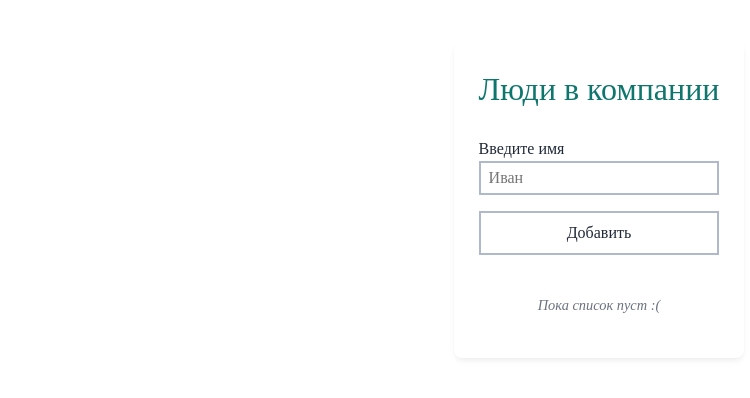
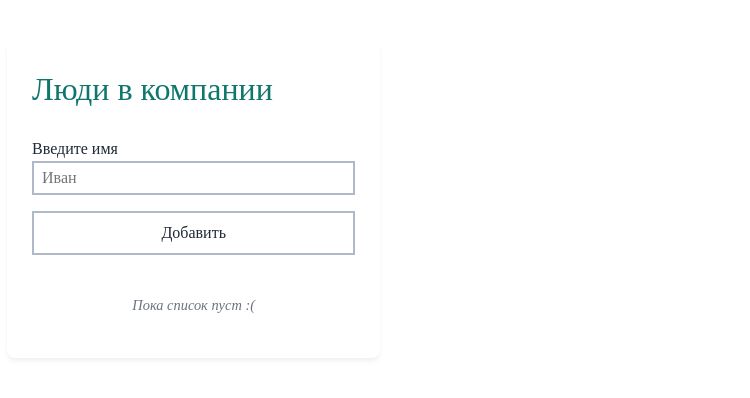
Before and after one commit to gh6u9do/Splitwise, a React (Vite) app: page / in a window 1280 px wide. Shown: the top 398 px of the page, without its empty margins (41-791 px from the left). Built offline with nearby package versions, Linux system fonts and the light colour scheme.

Commit message:
added Settlement component

```diff
--- a/src/App.module.css
+++ b/src/App.module.css
@@ -1,7 +1,7 @@
 .wrapper {
-    display: flex;
-    align-items: start;
-    justify-content: center;
+    display: grid;
+    grid-template-columns: 1fr 1fr 1fr;
+    grid-template-rows: 2fr 1fr;
 
     inline-size: 100vw;
     block-size: 100vh;
--- a/src/App.tsx
+++ b/src/App.tsx
@@ -1,13 +1,22 @@
-import { useState } from 'react';
+import { useState, useMemo } from 'react';
 import styles from './App.module.css';
 import { FriendManager } from './components/FriendManager/FriendManager';
 import { ExpenseForm, type TExpense } from './components/ExpenseForm/ExpenseForm';
 import { ExpenseList } from './components/ExpenseList/ExpenseList';
+import { Settlement } from './components/Settlement/Settlement';
 
 // тип друга
 export type TFriend = {
   id: string,
   name: string
+}
+
+// тип транзакции
+export type TTransaction = {
+  id: string,
+  fromId: string,
+  amount: number,
+  toId: string
 }
 
 function App() {
@@ -17,17 +26,107 @@ function App() {
   // стейт трат
   const [expenseList, setExpenseList] = useState<TExpense[]>([]);
 
+
+
+  // узнаем чистый баланс каждого по итогам трат
+  const debts = useMemo(() => {
+    // проставляем для каждого друга нулевой баланс
+    let balances = friendsList.map((friend) => {
+      return {
+        id: friend.id,
+        balance: 0
+      }
+    });
+
+    // проходим по всем тратам и меняем баланс
+    expenseList.forEach((expense) => {
+      // считаем долю каждого
+      const part = expense.amount / friendsList.length;
+
+      // у всех списываем часть за трату
+      balances.forEach((balance) => {
+        // тому кто оплатил кладем на плюс долг друзей
+        if (balance.id == expense.friendId) {
+          balance.balance += part * (friendsList.length - 1);
+        } else {
+          balance.balance -= part;
+        }
+      })
+    })
+
+
+    // считаем должников
+    const debtors = balances
+      // сначала находим только тех кто у кого баланс отрицательный
+      .filter((balance) => balance.balance < -0.01 )
+      // переводим отрицательный баланс в положительное значение для удобства
+      .map((balance) => ({...balance, balance: Math.abs(balance.balance)})
+    );
+
+
+    // считаем кредиторов
+    const creditors = balances.filter((balances) => balances.balance > 0.01);
+
+
+    // массив для транзакций
+    const transactions:TTransaction[] = [];
+
+    // индекс должников
+    let debtorsIndex = 0;
+    // индекс кредиторов
+    let creditorsIndex = 0;
+
+    // сводим должников и кредиторов
+    while(debtorsIndex < debtors.length && creditorsIndex < creditors.length) {
+      // берем конкретного должника
+      const debtor = debtors[debtorsIndex];
+      // берем конкретного кредитора
+      const creditor = creditors[creditorsIndex];
+
+      // узнаем сколько должник должен перекинуть кредитору
+      const transactionValue = Math.min(debtor.balance, creditor.balance);
+
+      // кладем транзицию в массив
+      transactions.push({
+        id: crypto.randomUUID(),
+        fromId: debtor.id,
+        amount: transactionValue,
+        toId: creditor.id
+      });
+
+      // вычитаем со счета должника сумму перевода кредитору
+      debtor.balance -= transactionValue;
+      // вычитаем со счета кредитора сумму перевода должника
+      creditor.balance -= transactionValue;
+
+      // если чей-то баланс закрылся - двигаем индекс дальше
+      if(debtor.balance < 0.01) {
+        debtorsIndex++;
+      }
+      if(creditor.balance < 0.01) {
+        creditorsIndex++;
+      }
+    }
+
+    // возвращаем объект с транзакциями
+    return transactions;
+
+  }, [friendsList, expenseList]);
+
+
+
   // функция добавления друга в стейт
   function addFriend(name: string) {
-      // добавляем нового человека в стейт, расширяя предыдущее значение
-      setFriendsList((prev) => [...prev, {id: crypto.randomUUID(), name}]);
+    // добавляем нового человека в стейт, расширяя предыдущее значение
+    setFriendsList((prev) => [...prev, { id: crypto.randomUUID(), name }]);
   }
 
   // функция удаления друга из стейта
   function deleteFriend(id: string) {
-      // возвращаем в стейт массив без элемента с переданным id
-      setFriendsList((prev) => prev.filter((friend) => friend.id !== id));
+    // возвращаем в стейт массив без элемента с переданным id
+    setFriendsList((prev) => prev.filter((friend) => friend.id !== id));
   }
+
 
 
   // функция добавления траты в стейт
@@ -40,9 +139,10 @@ function App() {
     setExpenseList((prev) => prev.filter((expense) => expense.id !== id));
   }
 
+
   return (
     <>
-     <section className={styles.wrapper}>
+      <section className={styles.wrapper}>
         <div className={styles['wrapper__section']}>
           <FriendManager
             addFriendAtList={addFriend}
@@ -59,11 +159,11 @@ function App() {
             />
           </div>
 
-        ): (
+        ) : (
           <div></div>
         )}
         {/* если трат в стейте нет - не показываем список */}
-        {expenseList.length > 0 && friendsList.length > 0  ?  (
+        {expenseList.length > 0 && friendsList.length > 0 ? (
           <div className={styles['wrapper__section']}>
             <ExpenseList
               expenses={expenseList}
@@ -74,7 +174,20 @@ function App() {
         ) : (
           <div></div>
         )}
-     </section>
+
+        {/* если в debts нет транзакций ниче не показываем */}
+        {debts.length > 0 ? (
+          <section>
+            <Settlement
+              friendList={friendsList}
+              transactions={debts}
+            />
+          </section>
+        ): (
+          <div></div>
+        )}
+
+      </section>
 
     </>
   )
--- a/src/components/ExpenseForm/ExpenseForm.tsx
+++ b/src/components/ExpenseForm/ExpenseForm.tsx
@@ -42,12 +42,18 @@ export const ExpenseForm = ({friendList, addExpense}: TExpenseFormProps) => {
             return;
         }
 
+        // проверяем существует ли друг в актуальном списке
+        const isFriendExists = friendList.some((friend) => friend.id === paidById);
+
+        // Если существует — берем paidById, если нет — берем ID первого друга из списка
+        const actualPaidById = isFriendExists ? paidById : friendList[0].id;
+
         // добавляем трату в стейт
         addExpense({
             id: crypto.randomUUID(),
             title: expenseTitle,
             amount: Number(expenseAmount),
-            friendId: paidById
+            friendId: actualPaidById
         });
 
         // очищаем поля формы
--- a/src/components/ExpenseList/ExpenseList.module.css
+++ b/src/components/ExpenseList/ExpenseList.module.css
@@ -8,6 +8,9 @@
     border: 1px solid transparent;
 
     transition: all 0.4s;
+
+    inline-size: 100%;
+    max-block-size: 50vh;
 
     display: flex;
     flex-direction: column;
@@ -29,9 +32,38 @@
     display: flex;
     flex-direction: column;
     gap: 0.75rem;
+
     overflow-y: auto;
-    /* Включаем скролл, если превышен лимит высоты */
-    padding-right: 4px;
+}
+
+
+@supports (scrollbar-width: auto) {
+  .wrapper__expenseList {
+    scrollbar-width: 0.5rem;
+    scrollbar-color: var(--color-primary) transparent;
+    border-radius: 6px;
+  }
+}
+
+@supports selector(::-webkit-scrollbar) {
+  .wrapper__expenseList::-webkit-scrollbar {
+    width: 0.5rem;
+  }
+
+  .wrapper__expenseList::-webkit-scrollbar-track {
+    background: transparent;
+  }
+
+  .wrapper__expenseList::-webkit-scrollbar-thumb {
+    background-color: var(--color-primary);
+    border-radius: 6px;
+    border: 3px solid var(--color-primary);
+    /* Создает эффект отступа */
+  }
+
+  .wrapper__expenseList::-webkit-scrollbar-thumb:hover {
+    background-color: var(--color-primary);
+  }
 }
 
 /* Каждая строчка траты — красивая сетка */
--- a/src/components/Resume.tsx
+++ /dev/null
@@ -1 +0,0 @@
-// about - финальный расчет долгов
--- /dev/null
+++ b/src/components/Settlement/Settlement.module.css
@@ -0,0 +1,70 @@
+.wrapper {
+    background-color: var(--color-surface);
+    border-radius: 8px;
+    padding: 1.5rem;
+    box-shadow: 0 4px 6px -1px rgba(0, 0, 0, 0.05), 0 2px 4px -1px rgba(0, 0, 0, 0.03);
+    border: 1px solid transparent;
+    transition: all 0.4s;
+
+    width: 100%;
+}
+
+.wrapper:focus-within {
+    border-color: var(--color-border);
+}
+
+.wrapper__header {
+    color: var(--color-primary);
+    font-weight: 400;
+    font-family: var(--font-family-header);
+    font-size: 2rem;
+    margin-bottom: 1rem;
+}
+
+.wrapper_settlementList {
+    display: flex;
+    flex-direction: column;
+    gap: 0.75rem;
+}
+
+/* Строка перевода */
+.settlementList__settlement {
+    display: flex;
+    align-items: center;
+    gap: 1rem;
+    padding: 0.75rem 1rem;
+    background-color: var(--color-bg);
+    border-radius: 6px;
+    font-size: 1.1rem;
+    transition: transform 0.15s ease;
+}
+
+.settlementList__settlement:hover {
+    transform: scale(99%); /* Легкий интерактивный отклик, гармонирующий с твоим масштабированием */
+}
+
+.settlement__sender {
+    font-weight: 700;
+    color: var(--color-danger); /* Тот, кто отдает (красный) */
+}
+
+.settlement__arrow {
+    color: var(--color-text-muted);
+    font-size: 0.9rem;
+    user-select: none;
+}
+
+.settlement__receiver {
+    font-weight: 700;
+    color: var(--color-primary); /* Тот, кто получает (изумрудный) */
+}
+
+.settlement__amount {
+    margin-left: auto; /* Магия flexbox: прижимает сумму к правому краю */
+    font-weight: 800;
+    color: var(--color-text);
+    background-color: var(--color-surface);
+    padding: 0.25rem 0.75rem;
+    border-radius: 4px;
+    border: 1px solid var(--color-border);
+}
--- /dev/null
+++ b/src/components/Settlement/Settlement.tsx
@@ -0,0 +1,40 @@
+import type { TFriend, TTransaction } from '../../App'
+import styles from './Settlement.module.css'
+
+type TSettlementProps = {
+    transactions: TTransaction[],
+    friendList: TFriend[]
+}
+
+
+export const Settlement = ({ transactions, friendList }: TSettlementProps) => {
+
+
+    return (
+        <section className={styles.wrapper}>
+            <h3 className={styles['wrapper__header']}>Переводы</h3>
+
+            <div className={styles['wrapper_settlementList']}>
+
+                {transactions.map((transaction) => {
+
+                    // Находим имена участников по их ID в массиве друзей
+                    const senderName = friendList.find(friend => friend.id === transaction.fromId)?.name || 'Удаленный пользователь';
+                    const receiverName = friendList.find(friend => friend.id === transaction.toId)?.name || 'Удаленный пользователь';
+
+
+                    return (
+                        <div key={transaction.id} className={styles['settlementList__settlement']}>
+                            <span className={styles['settlement__sender']}>{senderName}</span>
+                            <span className={styles['settlement__arrow']}>➡️</span>
+                            <span className={styles['settlement__receiver']}>{receiverName}</span>
+                            <span className={styles['settlement__amount']}>{transaction.amount}</span>
+                        </div>
+                    );
+                }
+                )}
+
+            </div>
+        </section>
+    )
+}
```
Also changed, not shown: src/components/FriendManager/FriendManager.module.css (+11 -4 lines).
